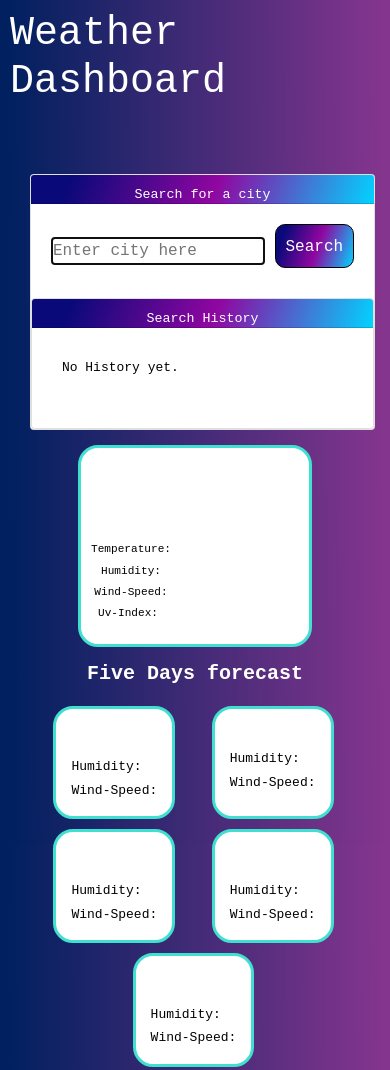
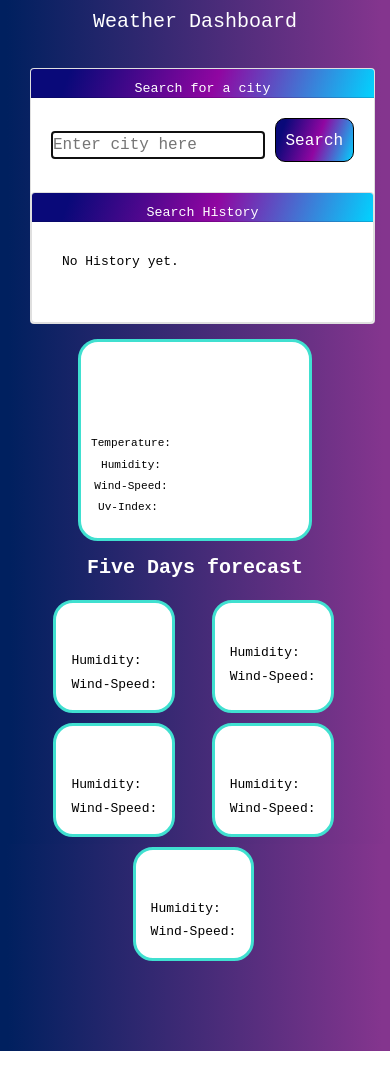
Before and after one commit to geicibarham/weather-dashboard, a plain HTML site: page index.html in a window 390 px wide. Shown: the top 1070 px of the page. Drawn offline with nearby package versions, Linux system fonts and the light colour scheme.

Commit message:
added media queries for mobile responsive website

```diff
--- a/assets/css/style.css
+++ b/assets/css/style.css
@@ -22,6 +22,24 @@ body {
     background-position: 80%;
 }
 
+nav {
+    display:flex;
+    flex-wrap: wrap;
+    position: -webkit-sticky;
+    position: sticky; /* padding: 20px,35px; */
+    align-content: center;
+    justify-content: center;
+    border-radius: 5px;
+    padding-bottom: 30px;
+}
+
+h1{
+    padding:10px;
+    font-size: 40px;
+    color:white;
+
+}
+
 .aside {
     height:100%;
     justify-content: flex-start;
@@ -38,30 +56,6 @@ main {
     align-items: center;
 
 }
-nav {
-    display:flex;
-    flex-wrap: wrap;
-    position: -webkit-sticky;
-    position: sticky;
-    /* padding: 20px,35px; */
-    align-content: center;
-    justify-content: center;
-    border-radius: 5px;
-    padding-bottom: 30px;
-    background-size: cover;
-    background-attachment: fixed;
-    background-position: 80%;
-
-}
-
-
-h1{
-    padding:10px;
-    font-size: 40px;
-    color:white;
-
-}
-
 
 .card-header{
     color:white;
@@ -69,6 +63,12 @@ h1{
     background: linear-gradient(109.6deg, rgb(9, 9, 121) 11.2%, rgb(144, 6, 161) 53.7%, rgb(0, 212, 255) 100.2%)!important;
 
 }
+
+#city-input {
+    color: purple !important;
+    border-color: turquoise!important;
+}
+
 .mycard {
     display: flex;
     flex-wrap: wrap;
@@ -83,10 +83,6 @@ h3 {
     text-align: center;
 
 
-}
-
-.city{
-    border-color: blue;
 }
 
 .general-button{
@@ -105,6 +101,13 @@ button:hover {
 }
 
 
+
+#current-city-name{
+    padding:20px;
+    margin: auto !important;;
+   font-size: 30px;
+
+}
 #current-weather-container {
     padding:15px;
     flex-wrap: nowrap;
@@ -122,22 +125,12 @@ button:hover {
 
 }
 
-#city-input {
-    color: purple !important;
-    border-color: turquoise!important;
-}
-#current-city-name{
-    padding:20px;
-    margin: auto !important;;
-   font-size: 30px;
-
-}
-
 #currentDate {
 padding:20px;
 text-align: center;
 margin:auto;
 }
+
 #uv-index {
     border-radius: 5px;
     padding: 3px;
@@ -153,21 +146,17 @@ padding-bottom: 10px;
 }
 
 .five-days-forecast {
-
-    /* padding-top: 15px; */
     margin-top: 10px;
     display:flex;
     margin-left: 20px;
     padding-right: 20px;
     flex-wrap: wrap;
-    font-size: 13px;
-    /* align-items: center; */
+    font-size: 13px;/* align-items: center; */
     justify-content: space-evenly;
 
 }
 
 .card-1 ,.card-2, .card-3 , .card-4 , .card-5 {
-    /* padding-top: 15px; */
     padding: 15px;
     padding-bottom: 40px;
     background-color: #ffffff;
@@ -226,6 +215,14 @@ main {
     display:flex;
 flex-direction: column;
 }
+nav{
+    padding-bottom: 3px;
+}
+
+h1 {
+    padding-bottom: 3px;
+    font-size: 20px;
+}
 
 .mycard {
     padding-bottom:15px;
--- a/assets/js/script.js
+++ b/assets/js/script.js
@@ -105,15 +105,10 @@ var getCurrentWeather = function () {
 
                                 uvindex.style.backgroundColor = "red"
                             }
-
+                            // populate each day
+                            // day one
                             var travelTime1 = moment().add(1, 'day').format('M/D/YYYY');
-
-
-                            // populate each day
-
                             dateDayone.innerHTML = travelTime1;
-
-
                             iconOneEl.setAttribute("src", "https://openweathermap.org/img/wn/" + data.daily[1].weather[0].icon + "@2x.png")
                             dayOnetemperature.innerHTML = data.daily[1].temp.day + "°F";
                             dayOnetempmin.innerHTML = data.daily[1].temp.min + "°F";
@@ -121,22 +116,17 @@ var getCurrentWeather = function () {
                             dayOnewindSpeed.innerHTML = data.daily[1].wind_speed + " " + "Mph";
 
 
+                            // day two
                             var travelTime2 = moment().add(2, 'day').format('M/D/YYYY');
-
                             dateDaytwo.innerHTML = travelTime2;
-
-
                             iconTwoEl.setAttribute("src", "https://openweathermap.org/img/wn/" + data.daily[2].weather[0].icon + "@2x.png")
                             dayTwotemperature.innerHTML = data.daily[2].temp.day + "°F";
                             dayTwotempmin.innerHTML = data.daily[2].temp.min + "°F";
                             dayTwohumidity.innerHTML = data.daily[2].humidity + "%";
                             dayTwowindSpeed.innerHTML = data.daily[2].wind_speed + " " + "Mph";
 
-
-
+                            // day three
                             var travelTime3 = moment().add(3, 'day').format('M/D/YYYY');
-
-
                             iconthreeEl.setAttribute("src", "https://openweathermap.org/img/wn/" + data.daily[3].weather[0].icon + "@2x.png")
                             dateDaythree.innerHTML = travelTime3;
                             dayThreetemperature.innerHTML = data.daily[3].temp.day + "°F";
@@ -144,10 +134,8 @@ var getCurrentWeather = function () {
                             dayThreehumidity.innerHTML = data.daily[3].humidity + "%";
                             dayThreewindSpeed.innerHTML = data.daily[3].wind_speed + " " + "Mph";
 
-
-
+                            // day four
                             var travelTime4 = moment().add(4, 'day').format('M/D/YYYY');
-
                             dateDayfour.innerHTML = travelTime4;
                             iconFourEl.setAttribute("src", "https://openweathermap.org/img/wn/" + data.daily[4].weather[0].icon + "@2x.png")
                             dayFourtemperature.innerHTML = data.daily[4].temp.day + "°F";
@@ -155,9 +143,8 @@ var getCurrentWeather = function () {
                             dayFourhumidity.innerHTML = data.daily[4].humidity + "%";
                             dayFourwindSpeed.innerHTML = data.daily[4].wind_speed + " " + "Mph";
 
-
+                            // day five
                             var travelTime5 = moment().add(5, 'day').format('M/D/YYYY');
-
                             dateDayfive.innerHTML = travelTime5;
                             iconFiveEl.setAttribute("src", "https://openweathermap.org/img/wn/" + data.daily[5].weather[0].icon + "@2x.png")
                             dayFivetemperature.innerHTML = data.daily[5].temp.day + "°F";
@@ -168,8 +155,6 @@ var getCurrentWeather = function () {
                             saveToLocal(searchInput)
                         })
                     })
-
-
 
             });
         })
@@ -218,13 +203,8 @@ function renderHistory() {
 
     } else {
         for (i = 0; i < history.length; i++) {
-            // var link = document.createElement("a");
-            // var newButton = document.createElement("button");
-            // newButton.innerText = history[i];
-            // newButton.textContent =
-            var newButton = document.createElement("a");
+           var newButton = document.createElement("button");
             newButton.innerText = history[i];
-            newButton.setAttribute("href", history[i].html_url);
             newButton.setAttribute("class", "general-button");
 
 
@@ -238,5 +218,4 @@ function renderHistory() {
 
 renderHistory();
 
-
 searchButtonEl.addEventListener("click", getCurrentWeather);
--- a/index.html
+++ b/index.html
@@ -6,8 +6,6 @@
     <meta http-equiv="X-UA-Compatible" content="IE=edge">
     <meta name="viewport" content="width=device-width, initial-scale=1.0">
     <link rel="stylesheet" href="https://stackpath.bootstrapcdn.com/bootstrap/4.3.1/css/bootstrap.min.css" />
-    <link rel="preconnect" href="https://fonts.googleapis.com">
-    <link rel="preconnect" href="https://fonts.gstatic.com" crossorigin>
     <link rel="stylesheet" href="./assets/css/style.css" />
     <title>Weather Dashboard</title>
 </head>
@@ -26,7 +24,7 @@
 
     <main>
         <div class="mycard">
-            <!-- <div class="col-4"> -->
+
             <div class="card">
                 <h3 class="card-header">Search for a city</h3>
                 <form id="city-form" class="card-body">
@@ -46,12 +44,6 @@
                 <div>
                 </div>
             </div>
-
-
-
-
-
-
 
         <div class="current-weather-container " id="current-weather-container">
             <div class="main-weather city-title" id="main">
@@ -149,11 +141,6 @@
 
     </div>
 
-
-
-
-
-
     <footer>
 
 
@@ -162,10 +149,6 @@
     <script src="https://code.jquery.com/jquery-3.4.1.min.js"></script>
     <script src="https://cdnjs.cloudflare.com/ajax/libs/moment.js/2.24.0/moment.min.js"></script>
     <script src="./assets/js/script.js"></script>
-
-
-
-
 </body>
 
 </html>
```
